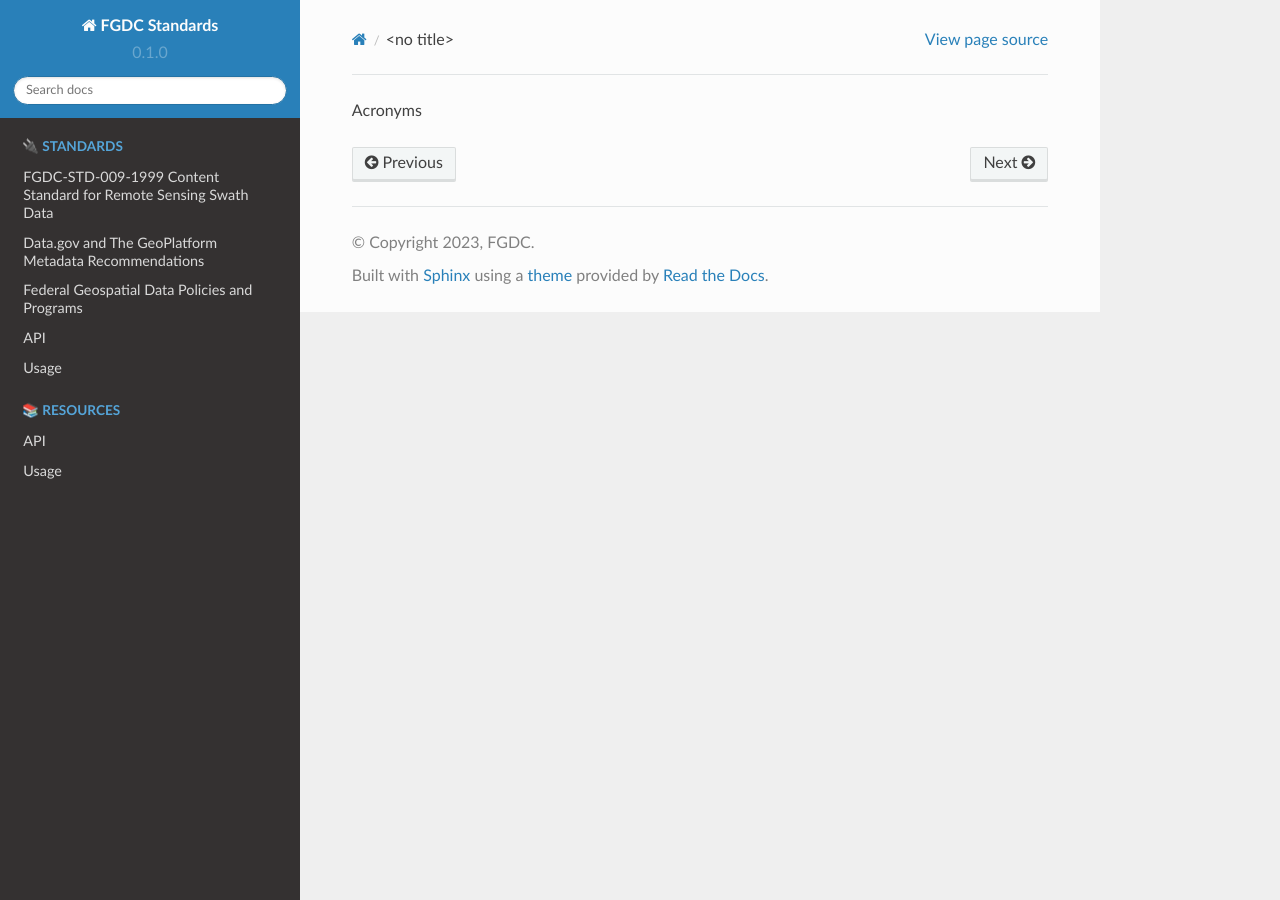
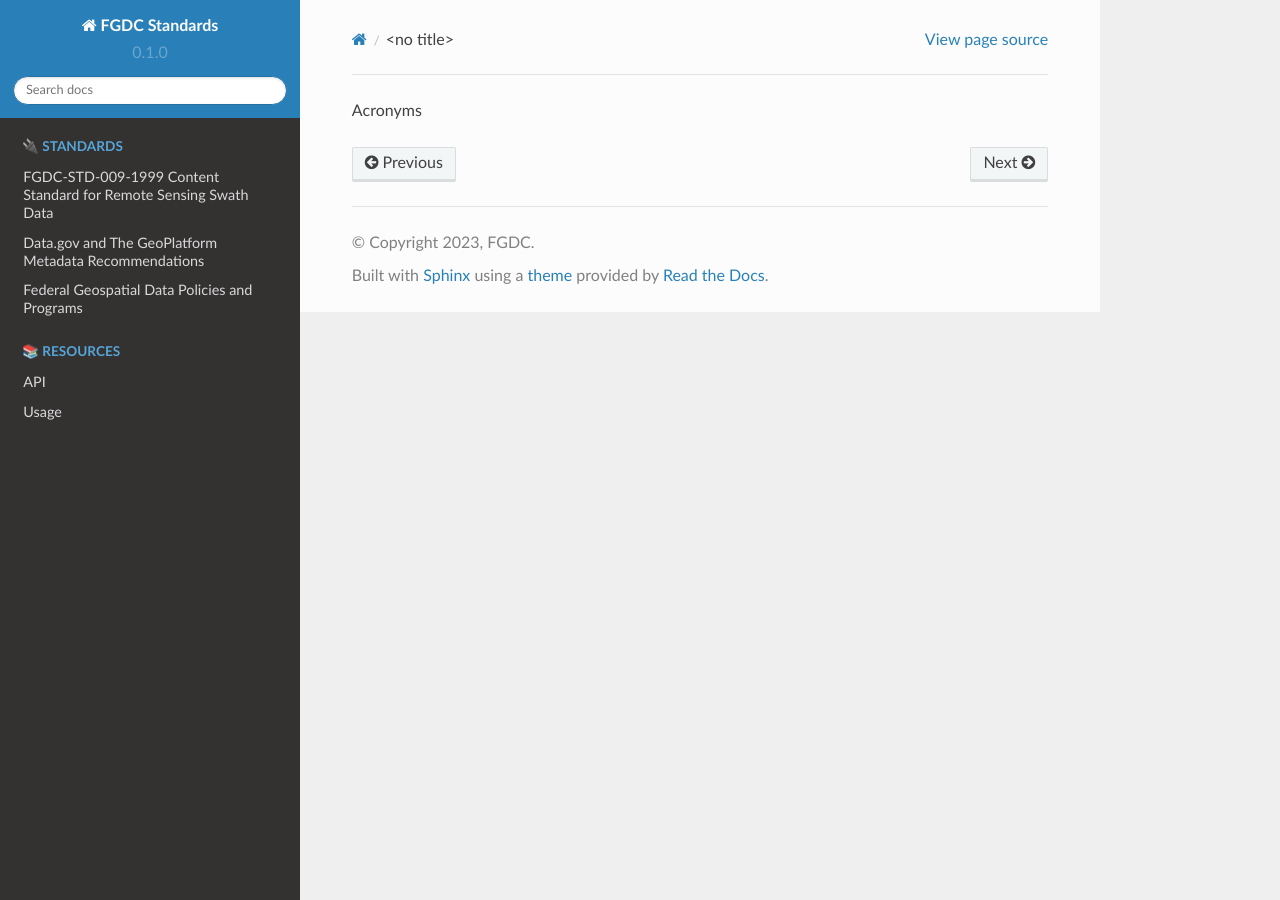
Before and after one commit to fgdcgov/sdi, a Sphinx documentation site: the page built from docs/source/acronyms.rst, in a window 1280 px wide. Built offline with Sphinx 7.4.7 and the Read the Docs theme 2.0.0, drawn with Linux system fonts in a browser that asks for light colours; pages that are not in the unit, such as notebooks, are missing from menus.

Commit message:
Update index.rst

```diff
--- a/docs/source/index.rst
+++ b/docs/source/index.rst
@@ -19,10 +19,6 @@ Contents
    datagovgeoplatform
    policiesandprograms
    dateelements
-   :caption: 📚 RESOURCES
-   acronyms
-   api
-   usage
 
 .. toctree::
    :caption: 📚 RESOURCES
```
